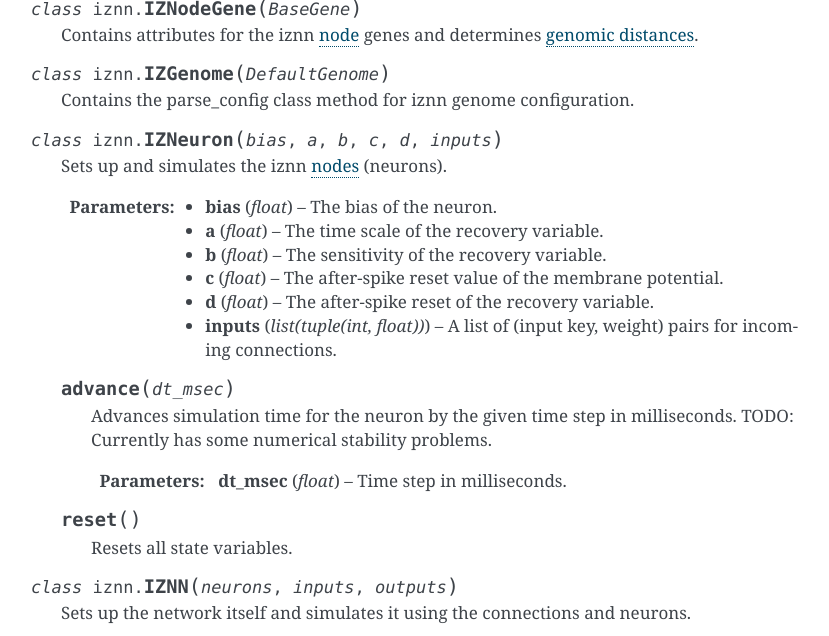
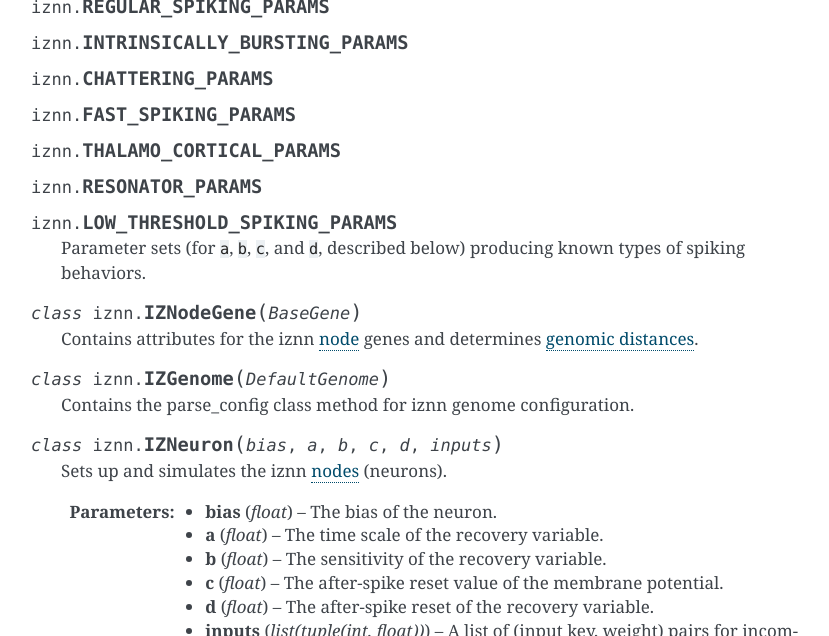
Before and after one commit to CodeReclaimers/neat-python, a Sphinx documentation site: the page built from docs/module_summaries.rst, in a window 1280 px wide and 900 px high, scrolled down 26424 px, cut to the strip 264-900 px from the top of the window. Shown: the whole strip, without its empty margins (249-1078 px from the left). Built offline with Sphinx 7.4.7, drawn with Linux system fonts in a browser that asks for light colours; some of the changed text lies outside the part shown.

Commit message:
Pylint, documentation

```diff
--- a/docs/module_summaries.rst
+++ b/docs/module_summaries.rst
@@ -1247,6 +1247,16 @@ See http://www.izhikevich.org/publications/spikes.pdf.
 
   .. inheritance-diagram:: iznn
 
+  .. py:data:: REGULAR_SPIKING_PARAMS
+  .. py:data:: INTRINSICALLY_BURSTING_PARAMS
+  .. py:data:: CHATTERING_PARAMS
+  .. py:data:: FAST_SPIKING_PARAMS
+  .. py:data:: THALAMO_CORTICAL_PARAMS
+  .. py:data:: RESONATOR_PARAMS
+  .. py:data:: LOW_THRESHOLD_SPIKING_PARAMS
+
+    Parameter sets (for ``a``, ``b``, ``c``, and ``d``, described below) producing known types of spiking behaviors.
+
   .. index:: node
   .. index:: gene
 
```
Also changed, not shown: 1 other file.
